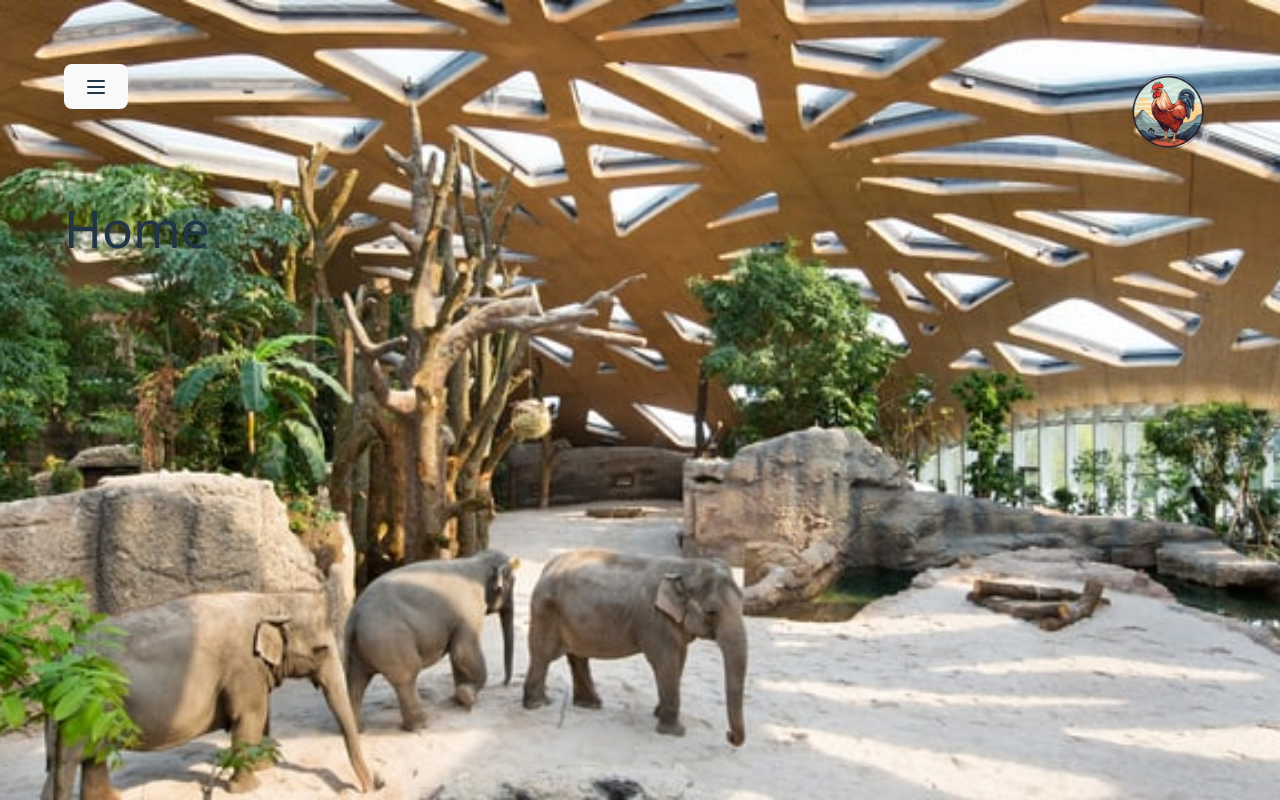
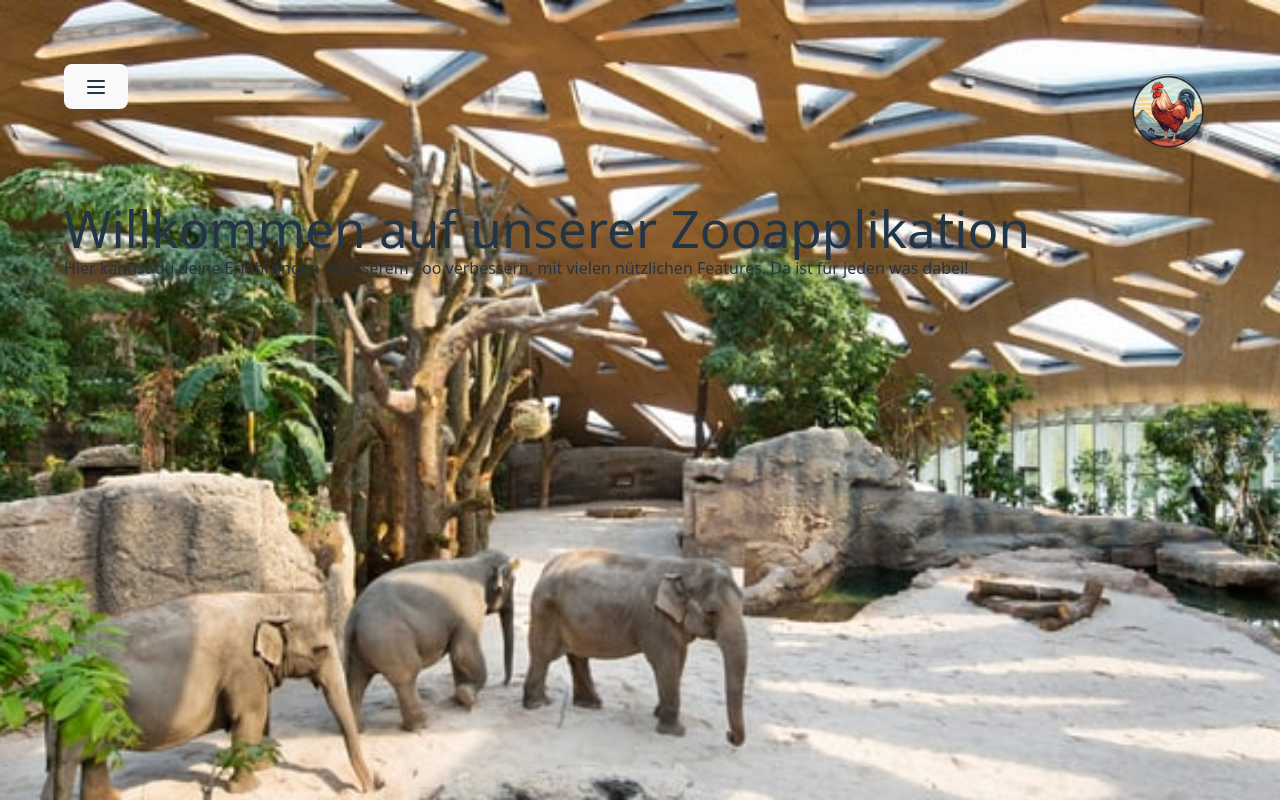
Before and after one commit to Stiwyy/ZooApplikation-SCRUM, a React (Vite) app: page / in a window 1280 px wide. Built offline with nearby package versions, Linux system fonts and the light colour scheme.

Commit message:
Homeseite

```diff
--- a/src/page/Home.jsx
+++ b/src/page/Home.jsx
@@ -1,7 +1,8 @@
 export default function Home() {
     return(
         <>
-            <h1>Home</h1>
+            <h1>Willkommen auf unserer Zooapplikation</h1>
+            <p>Hier kannst du deine Erfahrungen in unserem Zoo verbessern, mit vielen nützlichen Features. Da ist für jeden was dabei!</p>
         </>
     )
 }
```
